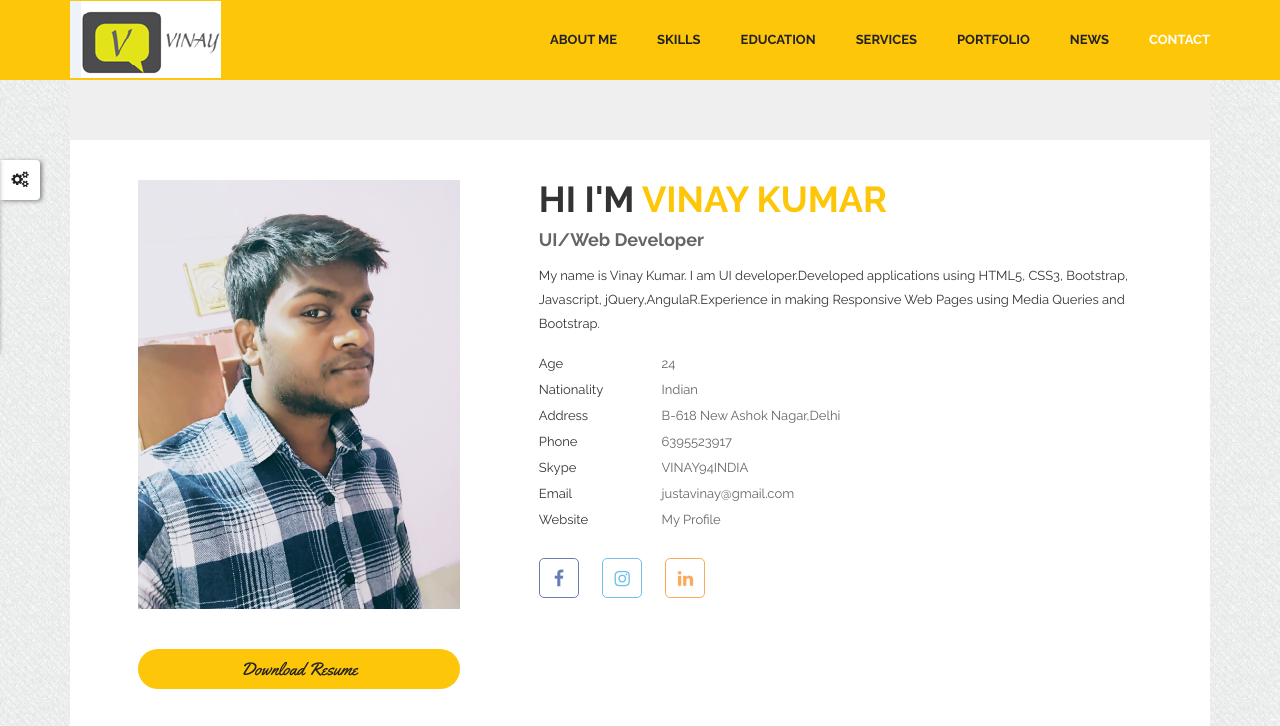
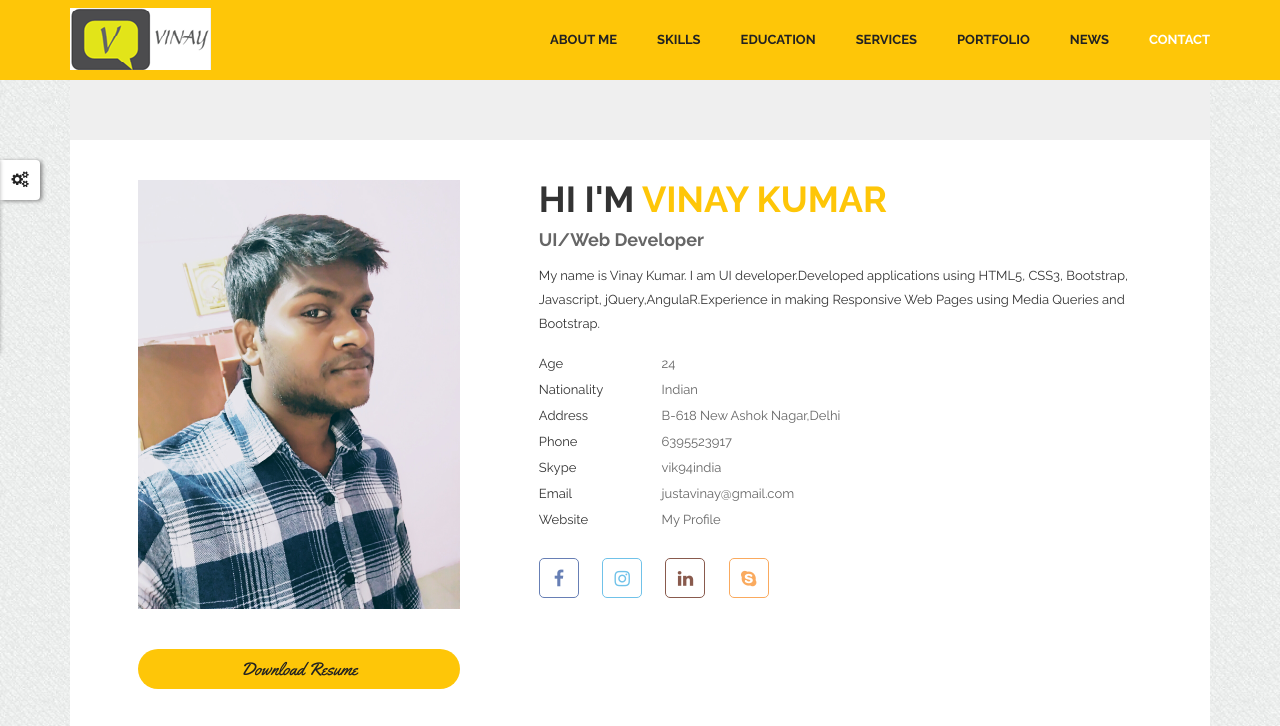
Before and after one commit to vik94india/vik94india.github.io, a plain HTML site: page theme/index.html in a window 1280 px wide. Shown: the top 726 px of the page. Drawn offline with Linux system fonts and the light colour scheme; some packages are replaced by stand-ins of ours.

Commit message:
some changes

```diff
--- a/theme/index.html
+++ b/theme/index.html
@@ -6,7 +6,7 @@
         <meta name="viewport" content="width=device-width, initial-scale=1">
         <link rel="icon" href="img/vikicon.png" type="image/x-icon" />
         <!-- The above 3 meta tags *must* come first in the head; any other head content must come *after* these tags -->
-        <title>ViNAY-Resume / CV </title>
+        <title>Vinay-Resume / CV </title>
 
         <!-- Icon css link -->
         <link href="vendors/material-icon/css/materialdesignicons.min.css" rel="stylesheet">
@@ -56,7 +56,7 @@
                             <span class="icon-bar"></span>
                             <span class="icon-bar"></span>
                         </button>
-                        <a class="navbar-brand" href="index.html"><img src="img/viklogo.png" alt=""></a>
+                        <a class="navbar-brand" href="index.html"><img src="img/viklogo1.png " alt=""></a>
                     </div>
 
                     <!-- Collect the nav links, forms, and other content for toggling -->
@@ -108,7 +108,7 @@
                                         <li><a href="#">Indian</a></li>
                                         <li><a href="#">B-618 New Ashok Nagar,Delhi</a></li>
                                         <li><a href="#">6395523917</a></li>
-                                        <li><a href="#">VINAY94INDIA</a></li>
+                                        <li><a href="#">vik94india</a></li>
                                         <li><a href="#">justavinay@gmail.com</a></li>
                                         <li><a href="https://vik94india.github.io/theme/index.html">My Profile</a></li>
                                     </ul>
@@ -120,7 +120,7 @@
                                     <!-- <li><a href="https://plus.google.com/u/0/104764778078631927561"><i class="fa fa-google-plus"></i></a></li> -->
                                     <li><a href="https://www.linkedin.com/in/vinay94india/"><i class="fa fa-linkedin"></i></a></li>
                                     <!-- <li><a href="https://in.pinterest.com/pravesharya8/"><i class="fa fa-pinterest"></i></a></li> -->
-                                    <!-- <li><a href="https://www.skype.com/pravesharya8"><i class="fa fa-skype"></i></a></li> -->
+                                    <li><a href="https://web.skype.com/en/"><i class="fa fa-skype"></i></a></li>
 
                                 </ul>
                             </div>
@@ -523,7 +523,7 @@
         <footer class="footer_area">
             <div class="footer_inner">
                 <div class="container">
-                    <img src="img/viklogo.png" alt="">
+                    <img src="img/viklogo1.png" alt="">
                     <ul class="social_icon">
                         <li><a href="https://www.facebook.com/vinay.kushwaha.526"><i class="fa fa-facebook"></i></a></li>
                         <!-- <li><a href="https://twitter.com/pravesharya1"><i class="fa fa-twitter"></i></a></li> -->
@@ -531,7 +531,7 @@
                         <!-- <li><a href="https://plus.google.com/u/0/104764778078631927561"><i class="fa fa-google-plus"></i></a></li> -->
                         <li><a href="https://www.linkedin.com/in/vinay94india/"><i class="fa fa-linkedin"></i></a></li>
                         <!-- <li><a href="https://in.pinterest.com/pravesharya8/"><i class="fa fa-pinterest"></i></a></li> -->
-                        <!-- <li><a href="https://www.skype.com/pravesharya8"><i class="fa fa-skype"></i></a></li> -->
+                        <li><a href="https://web.skype.com/en/"><i class="fa fa-skype"></i></a></li>
 
 
                     </ul>
```
Also changed, not shown: index.html (+2 -2 lines), theme/img/viklogo1.png (added), 1 other file.
